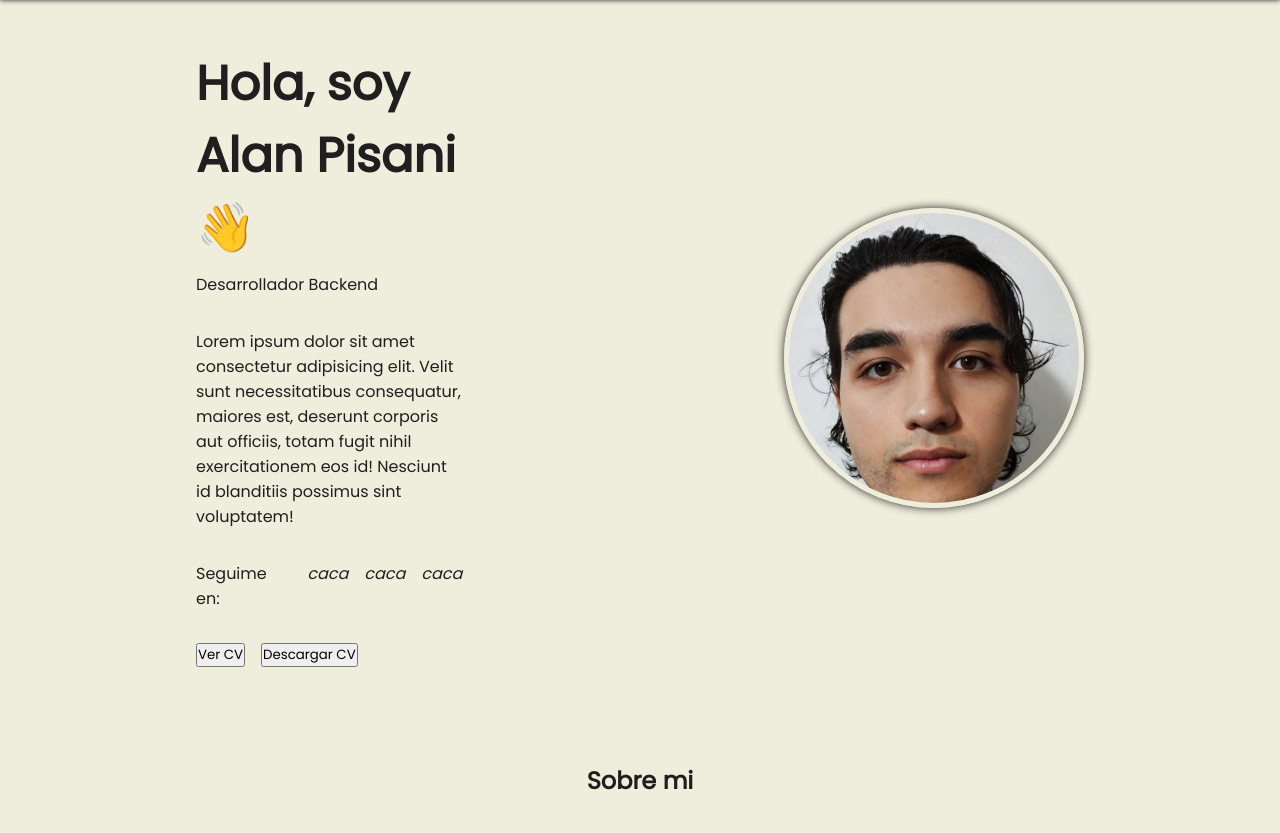
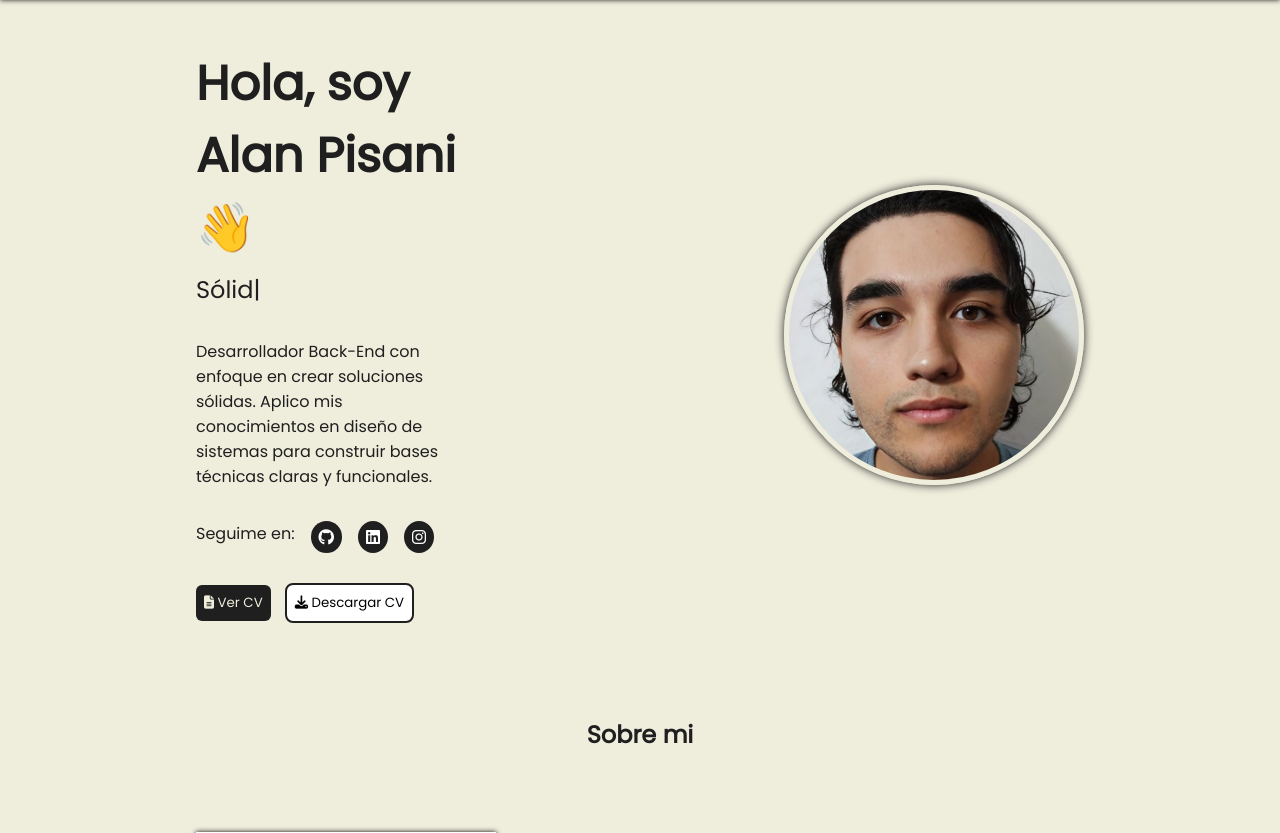
Before and after one commit to alanpisani/portfolio-final, a PHP site: page / in a window 1280 px wide. Shown: the part 57-890 px from the top of the page. Run offline with PHP 8.4, Linux system fonts and the light colour scheme.

Commit message:
Hero terminado

```diff
--- a/css/style.css
+++ b/css/style.css
@@ -92,6 +92,9 @@ h1{
     font-size: 3rem;
 
 }
+.hero-content-presentation p{
+    font-size: 1.5rem;
+}
 
 .hero-content-follow-me{
     display: flex;
@@ -103,9 +106,46 @@ h1{
     gap:1rem;
 }
 
+.hero-icons{
+    aspect-ratio: 1/1;
+    text-align: center;
+    color:white;
+    background-color: var(--secundary-color);
+    border-radius: 50%;
+    padding: .5rem;
+    transition: .3s ease;
+}
+
+.hero-icons:hover{
+    background-color: black;
+}
+
 .hero-content-btns{
     display: flex;
     gap:1rem;
+}
+
+.hero-content-btns button{
+    cursor: pointer;
+    border: 0;
+    border-radius: 6px;
+    padding: 0.5rem;
+    transition: .3s ease;
+}
+
+.view-cv-btn{
+    background-color: var(--secundary-color);
+    color: var(--primary-color);
+}
+.view-cv-btn:hover{
+    background-color: black;
+}
+.hero-content-btns button.download-cv-btn{
+    background-color: white;
+    outline: 2px solid var(--secundary-color);
+}
+.download-cv-btn:hover{
+    transform: translateY(-2px);
 }
 
 .hero-pic{
@@ -115,6 +155,7 @@ h1{
     background-image: url("../assets/img/cara.jpeg");
     background-repeat: no-repeat;
     background-size: cover;
+    background-position: 0px -25px;
     border-radius: 50%;
     width:300px;
     height: 300px;
--- a/index.html
+++ b/index.html
@@ -5,6 +5,7 @@
     <meta name="viewport" content="width=device-width, initial-scale=1.0">
     <link rel="stylesheet" href="css/style.css">
     <link href="https://fonts.googleapis.com/css2?family=Poppins&display=swap" rel="stylesheet">
+    <link rel="stylesheet" href="https://cdnjs.cloudflare.com/ajax/libs/font-awesome/6.5.0/css/all.min.css">
     <title>Portfolio - Alan Pisani</title>
 </head>
 <body>
@@ -31,20 +32,20 @@
                 <div class="hero-content">
                     <div class="hero-content-presentation">
                         <h1>Hola, soy Alan Pisani <span>👋</span></h1>
-                        <p>Desarrollador Backend</p>
+                        <p><span id="typed"></span></p>
                     </div>
-                    <p>Lorem ipsum dolor sit amet consectetur adipisicing elit. Velit sunt necessitatibus consequatur, maiores est, deserunt corporis aut officiis, totam fugit nihil exercitationem eos id! Nesciunt id blanditiis possimus sint voluptatem!</p>
+                    <p>Desarrollador Back-End con enfoque en crear soluciones sólidas. Aplico mis conocimientos en diseño de sistemas para construir bases técnicas claras y funcionales.</p>
                     <div class="hero-content-follow-me">
                         <p>Seguime en: </p>
                         <div class="hero-content-follow-me-icons">
-                            <i>caca</i>
-                            <i>caca</i>
-                            <i>caca</i>
+                            <a href="https://github.com/alanpisani" target="_blank"><i class="fa-brands fa-github hero-icons"></i></a>
+                            <a href="https://www.linkedin.com/in/alan-pisani/" target="_blank"><i class="fa-brands fa-linkedin hero-icons"></i></a>
+                            <a href="https://www.instagram.com/alan.pisani/" target="_blank"><i class="fa-brands fa-instagram hero-icons"></i></a>
                         </div>
                     </div>
                     <div class="hero-content-btns">
-                        <button class="view-cv-btn">Ver CV</button>
-                        <button class="download-cv-btn">Descargar CV</button>
+                        <button class="view-cv-btn" id="view-cv-btn"><i class="fa fa-file-text" aria-hidden="true"></i> Ver CV</button>
+                        <button class="download-cv-btn" id="download-cv-btn"><i class="fa fa-download" aria-hidden="true"></i>  Descargar CV</button>
                     </div>
                 </div>
                 <div class="hero-pic"></div>
@@ -206,6 +207,8 @@
         </section>
     </main>
 
+    <script src="https://cdn.jsdelivr.net/npm/typed.js@2.0.12"></script>
     <script src="js/script.js"></script>
+
 </body>
 </html>
--- a/js/script.js
+++ b/js/script.js
@@ -1,4 +1,7 @@
 const navItems = document.querySelectorAll(".nav-list li a");
+
+const downloadBtn = document.getElementById('download-cv-btn');
+const seeBtn = document.getElementById('view-cv-btn');
 
 navItems.forEach(item =>{
     item.addEventListener("click", () => {
@@ -9,3 +12,22 @@ navItems.forEach(item =>{
         item.classList.add("nav-link-focus");
     });
 });
+
+const typed = new Typed('#typed', {
+  strings: ["Desarrollador Backend", "Creativo", "Sólido"],
+  typeSpeed: 80,
+  backSpeed: 40,
+  loop: true
+});
+
+
+downloadBtn.addEventListener('click', () => {
+    const link = document.createElement('a');
+    link.href = '../download/cv_alan_pisani.pdf';
+    link.download = 'cv_alan_pisani.pdf';
+    link.click();
+});
+
+seeBtn.addEventListener('click', () => {
+    window.open('../download/cv_alan_pisani.pdf', '_blank');
+});
```
Also changed, not shown: assets/img/cara.jpeg, 3 other files.
